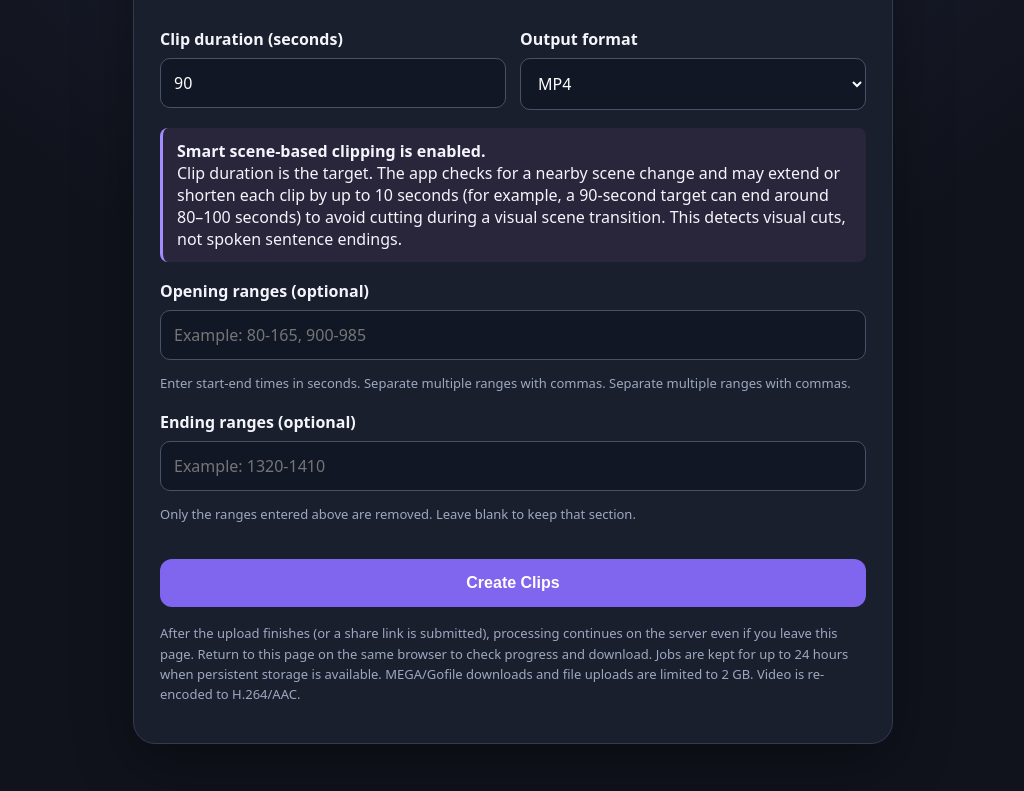
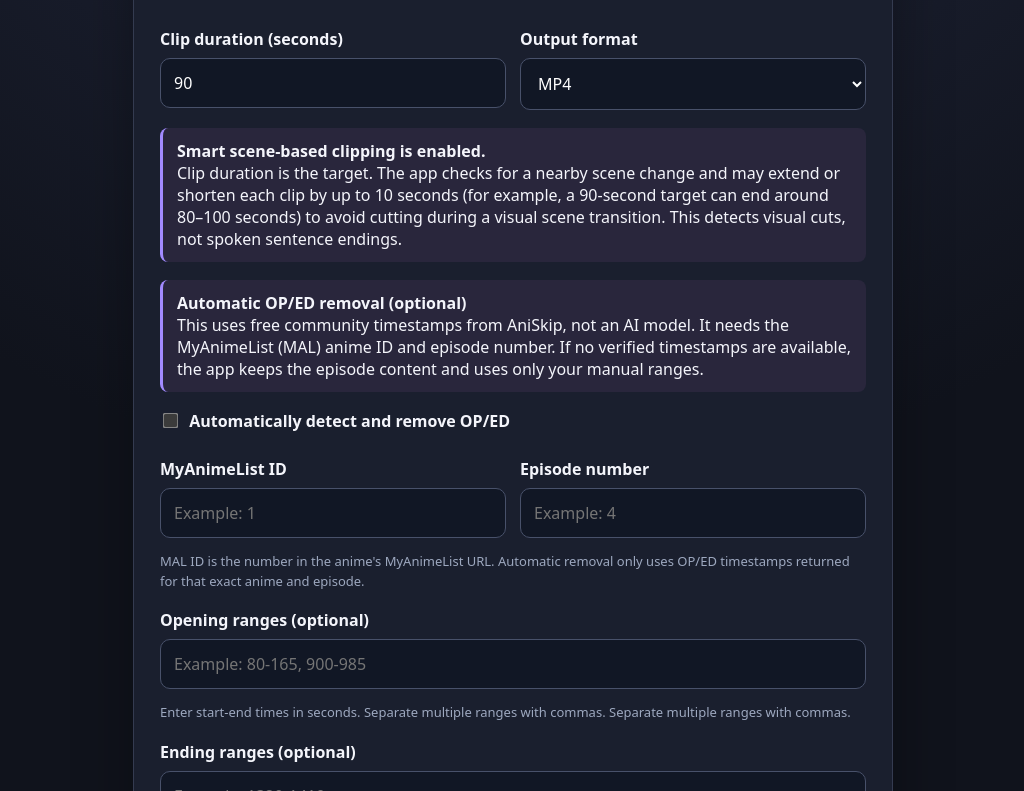
Before and after one commit to zerotwo916/Anime-Clip-Maker, a plain HTML site: page app/static/index.html in a window 1280 px wide. Shown: the part 533-1324 px from the top of the page, without its empty margins (127-1151 px from the left). Drawn offline with Linux system fonts and the light colour scheme.

Commit message:
Add automatic OP/ED controls to the web interface

```diff
--- a/app/static/index.html
+++ b/app/static/index.html
@@ -37,6 +37,16 @@ button:disabled{opacity:.55}.hint{color:#9da8bf;font-size:13px}
 <div><label for="formats">Output format</label><select id="formats"><option value="mp4">MP4</option><option value="mkv">MKV</option><option value="mp4,mkv">Both (ZIP)</option></select></div>
 </div>
 <div class="notice"><strong>Smart scene-based clipping is enabled.</strong><br>Clip duration is the target. The app checks for a nearby scene change and may extend or shorten each clip by up to 10 seconds (for example, a 90-second target can end around 80–100 seconds) to avoid cutting during a visual scene transition. This detects visual cuts, not spoken sentence endings.</div>
+<div class="notice">
+<strong>Automatic OP/ED removal (optional)</strong><br>
+This uses free community timestamps from AniSkip, not an AI model. It needs the MyAnimeList (MAL) anime ID and episode number. If no verified timestamps are available, the app keeps the episode content and uses only your manual ranges.
+</div>
+<label><input id="auto_op_ed" type="checkbox" name="auto_op_ed" value="true"> Automatically detect and remove OP/ED</label>
+<div class="grid">
+<div><label for="mal_id">MyAnimeList ID</label><input id="mal_id" name="mal_id" type="number" min="1" placeholder="Example: 1"></div>
+<div><label for="episode_number">Episode number</label><input id="episode_number" name="episode_number" type="number" min="1" placeholder="Example: 4"></div>
+</div>
+<p class="hint">MAL ID is the number in the anime's MyAnimeList URL. Automatic removal only uses OP/ED timestamps returned for that exact anime and episode.</p>
 <label for="opening">Opening ranges (optional)</label>
 <input id="opening" name="opening" placeholder="Example: 80-165, 900-985">
 <p class="hint">Enter start-end times in seconds. Separate multiple ranges with commas. Separate multiple ranges with commas.</p>
@@ -129,7 +139,7 @@ form.addEventListener('submit',async event=>{
  const data=new FormData(form);
  const file=document.getElementById('video').files[0];
  const link=document.getElementById('video_url').value.trim();
- const megaLink=document.getElementById('mega_url').value.trim();
+ const megaLink=document.getElementById('mega_url').value.trim();\n const autoOpEd=document.getElementById('auto_op_ed').checked;\n const malId=document.getElementById('mal_id').value.trim();\n const episodeNumber=document.getElementById('episode_number').value.trim();\n if(autoOpEd && (!malId || !episodeNumber)){statusBox.textContent='Enter the MyAnimeList ID and episode number to use automatic OP/ED removal.';return;}
  if([Boolean(file),Boolean(link),Boolean(megaLink)].filter(Boolean).length!==1){
   statusBox.textContent='Choose exactly one source: a video file, a Gofile link, or a MEGA link.';
   return;
```
